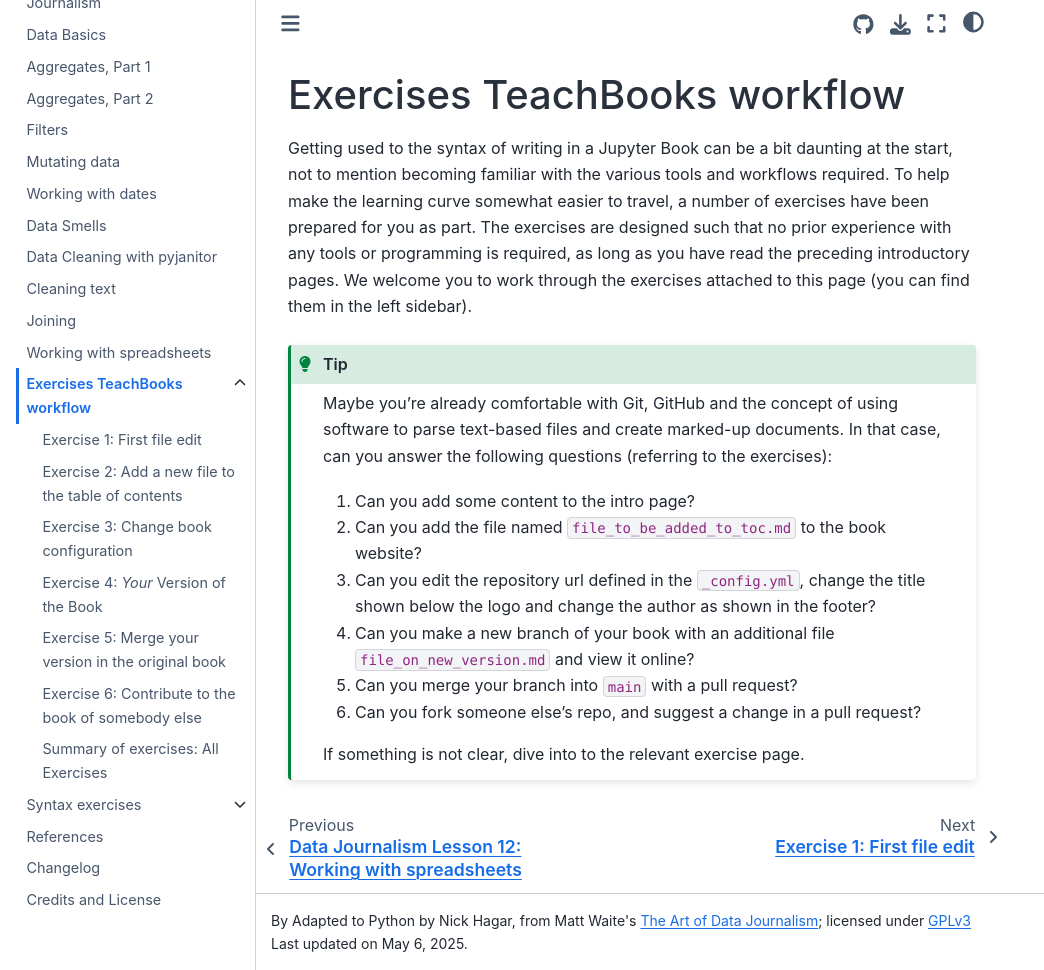
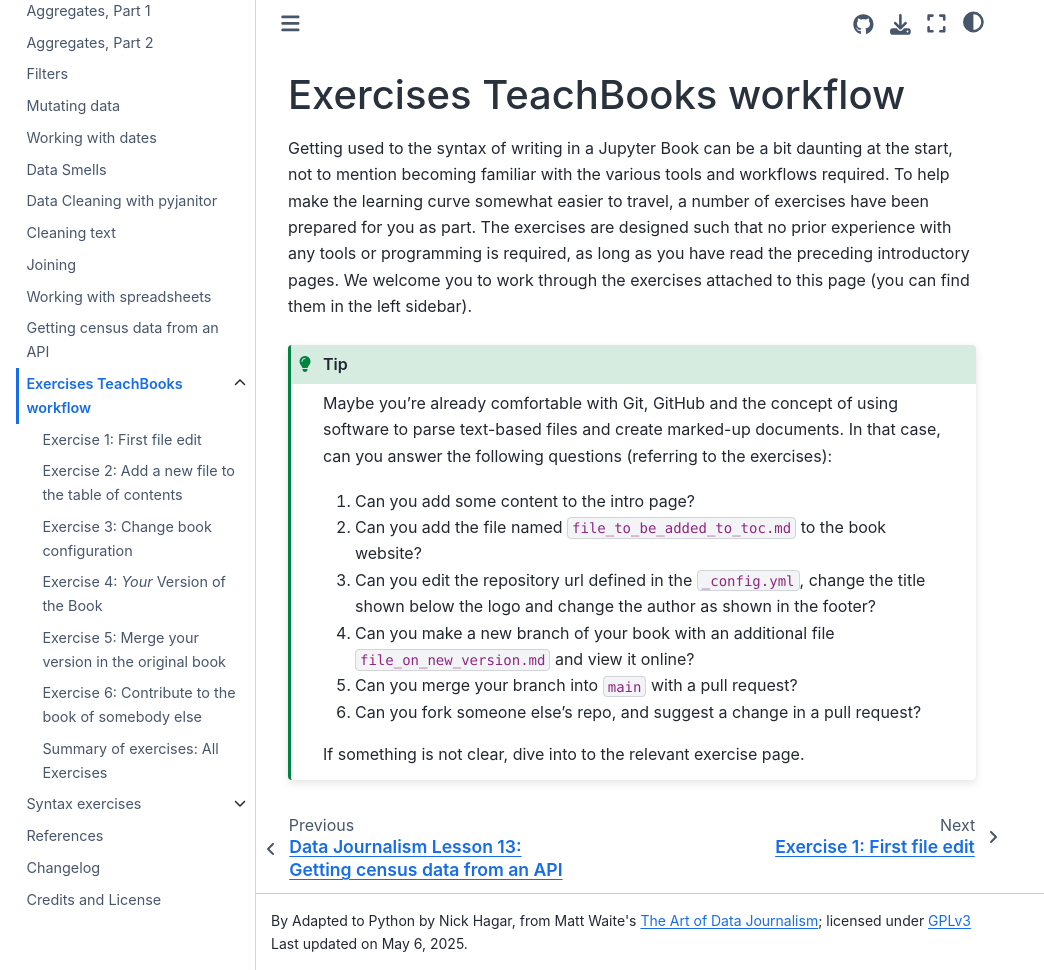
Before and after one commit to NHagar/data-journalism-python, a Jupyter Book: the page built from book/exercises.md, in a window 1280 px wide and 970 px high. Shown: the whole window, without its empty margins (0-1044 px from the left). Built offline with Jupyter Book 1.0.4 settings and Sphinx 7.4.7 and the Sphinx Book theme 1.1.4, drawn with Linux system fonts in a browser that asks for light colours; comment, search, counter and statistics services are not loaded; some of the changed text lies outside the part shown.

Commit message:
chapter 13

```diff
--- a/book/_toc.yml
+++ b/book/_toc.yml
@@ -32,6 +32,8 @@
         title: "Joining"
       - file: python_basics/12-spreadsheets.ipynb
         title: "Working with spreadsheets"
+      - file: python_basics/13-census.ipynb
+        title: "Getting census data from an API"
       - file: exercises.md
         sections:
           - file: exercises/001.md
```
Also changed, not shown: book/python_basics/13-census.ipynb (added).
